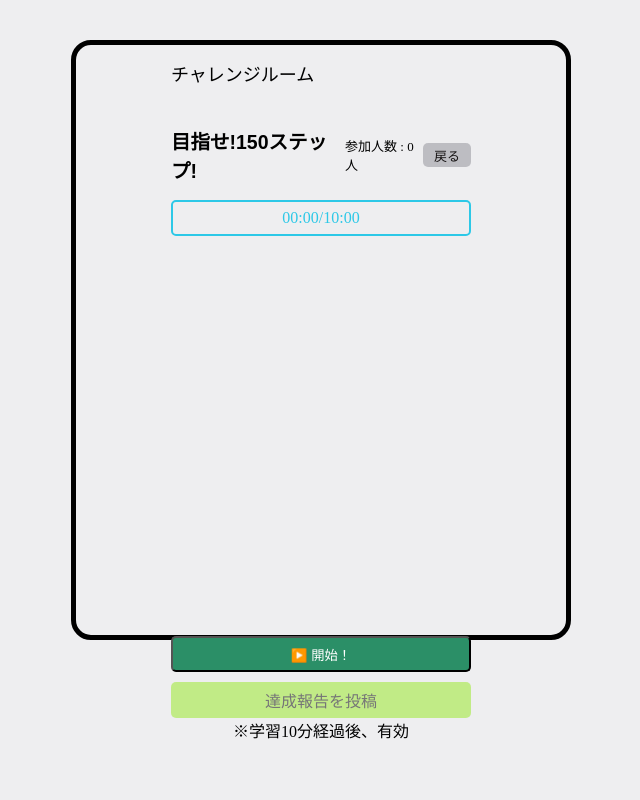
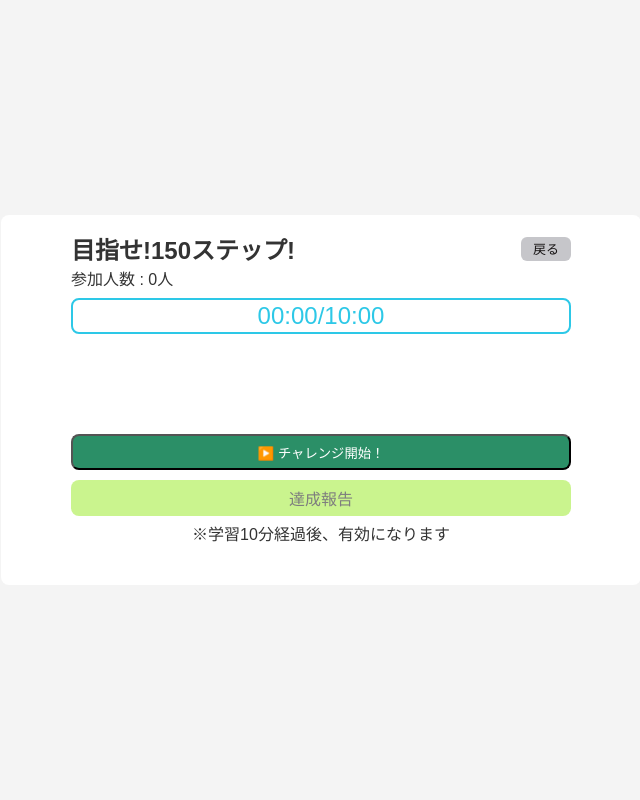
Before and after one commit to tmk581983-png/F_team, a Flask app: page /challenge/room/1 in a window 1280 px wide. Shown: the whole page, without its empty margins (319-959 px from the left). Run offline with Flask 2, Linux system fonts and the light colour scheme; data that the repository does not hold is empty.

Commit message:
チャレンジルーム　ユーザーと投稿表示　 HTMLとCSS修正

```diff
--- a/app/static/css/challenge.css
+++ b/app/static/css/challenge.css
@@ -4,35 +4,24 @@
   box-sizing: border-box;
 }
 
-.disabled{
-  pointer-events: none;
-  opacity: 0.5;
-  cursor:not-allowed;
+
+
+body{
+  font-family: var(--font-family);
+  color: var(--text-color);
+  background-color: var(--bg-color);
+  display: flex;
+  justify-content: center;
+  align-items: center;
+  min-height: 100vh;
 }
-
 main{
   width: 100%;
-  max-width: 500px;
-  margin:0 auto;
-  padding: 40px 20px;
-}
-
-body{
-  border:5px solid black;
-  border-radius: 20px;
-  width: 500px;
-  height: 600px;
-  margin: 40px auto;
-  background-color: rgba(235, 234, 237, 0.807);
-}
-
-header{
-  text-align: left;
-  width: 100%;
-  max-width: 300px;
-  margin:0 auto;
-  margin-top:15px;
-  font-size:large;
+  max-width: 640px;
+  margin:0;
+  padding: var(--spacing) var(--spacing) 40px;
+  background-color: var(--card-color);
+  border-radius: var(--radius);
 }
 
 .challenge_header{
@@ -40,9 +29,9 @@ header{
   justify-content: space-between;
   align-items: center;
   width: 100%;
-  max-width: 300px;
+  max-width: 500px;
   margin:0 auto;
-  font-size: small;
+  font-size: var(--font-size);
 }
 
 h2{
@@ -58,46 +47,71 @@ h2{
   background-color: rgba(145, 145, 153, 0.519);
   color: rgb(22, 19, 19);
   text-decoration: none;
-  border-radius: 5px;
+  border-radius: var(--radius-btn);
   font-size: small;
+}
+
+.set-timebox{
+  display: flex;
+  flex-direction: column;
+  align-items: center;
+  gap: 50px;
 }
 
 .set-time{
   display: flex;
   border:2px solid rgb(45, 200, 231);
   color: rgb(45, 200, 231);
-  border-radius: 5px;
-  width: 300px;
+  border-radius: var(--radius);
+  width: 500px;
   height: 36px;
+  font-size: 24px;
 
   display: flex;
   justify-content: center;
   align-items: center;
-  margin-top:16px;
+  margin-top:8px;
 }
 
 .time-btn{
   display: flex;
   justify-content: center;
   align-items: center;
-  border-radius: 5px;
-  width: 300px;
+  border-radius: var(--radius);
+  width: 500px;
   height: 36px;
-  background-color: #2b8f67;
+  background-color: var(--main-color);
   color: white;
 }
 
 button:hover {
   cursor:pointer;
-  background-color: #247a58;
+  background-color: var(--main-color-dark);
 }
 
-.set-timebox{
+.post_lists{
+  width: 500px;
   display: flex;
   flex-direction: column;
-  align-items: center;
-  gap: 200px;
+  gap: 5px;
 }
+
+.post_list{
+  display: grid;
+  grid-template-columns: 3fr 7fr;
+  border: 1px solid rgb(185, 195, 247,0.3);
+  padding: 10px;
+  border-radius: var(--radius);
+}
+
+.user-name{
+  text-align: center;
+}
+
+.user-content{
+  text-align: left;
+}
+
 
 .result-box{
   display: flex;
@@ -108,8 +122,8 @@ button:hover {
   display: flex;
   justify-content: center;
   align-items: center;
-  border-radius: 5px;
-  width: 300px;
+  border-radius: var(--radius);
+  width: 500px;
   height: 36px;
   background-color: rgb(150, 234, 31);
   color: black;
@@ -117,6 +131,13 @@ button:hover {
   margin-top: 10px;
 }
 
+.disabled{
+  pointer-events: none;
+  opacity: 0.5;
+  cursor:not-allowed;
+}
+
 .memo{
   text-align: center;
+  margin-top: 5px;
 }
--- a/app/templates/challenge_room.html
+++ b/app/templates/challenge_room.html
@@ -1,50 +1,48 @@
-<!DOCTYPE html>
-<html lang="ja">
+{% extends "base.html" %}
 
-<head>
-  <meta charset="utf-8" >
-  <title>チャレンジルーム</title>
-  <meta name="viewport" content="width=device-width, initial-scale=1">
+{% block title %}チャレンジルーム | 三日坊主を極める{% endblock %}
+
+{% block page_css %}
   <link rel="stylesheet" href="{{ url_for('static', filename='css/challenge.css')}}">
-</head>
-<body>
-  <header>
-    <p>チャレンジルーム</p>
-  </header>
+{% endblock %}
+{% block content %}
+
     <main>
       <div class="challenge_header">
         <h2>{{ room_name }}</h2>
-        <p>参加人数 : {{ users|length}}人</p>
-        <a href="{{ url_for('room_list.index')}}" class="back-btn" id="back-button">戻る</a>
+        <a href="{{ url_for('mypage.index')}}" class="back-btn" id="back-button">戻る</a>
       </div>
+      <p class="challenge_header">参加人数 : {{ users|length}}人</p>
       <div class="set-timebox">
         <div class="set-time" id="setTime">00:00<span>/10:00</span></div>
           <div class="post_lists">
             {% for user in users %}
               <div class="post_list">
-                {{ user.name }}
+
+                <span class="user-name">{{ user.name }}</span>
+                <span class="user-content">
                 {% if user.contents %}
                   {{ user.contents }}
                 {% else %}
                    投稿データなし
                 {% endif %}
+                </span>
               </div>
             {% endfor %}
 
           </div>
 
-        <button class="time-btn" id="start">▶️ 開始！</button>
+        <button class="time-btn" id="start">▶️ チャレンジ開始！</button>
 
       </div>
 
       <div class="result-box">
-        <a href="{{ url_for('post.posts_view')}}" class="result_report disabled" id="resultReport" >達成報告を投稿</a>
+        <a href="{{ url_for('post.posts_view')}}" class="result_report disabled" id="resultReport" >達成報告</a>
       </div>
-      <p class="memo">※学習10分経過後、有効</p>
+      <p class="memo">※学習10分経過後、有効になります</p>
     </main>
 
+
 <script src="{{ url_for('static', filename='js/challenge.js')}}"></script>
-</body>
 
-
-</html>
+{% endblock %}
```
